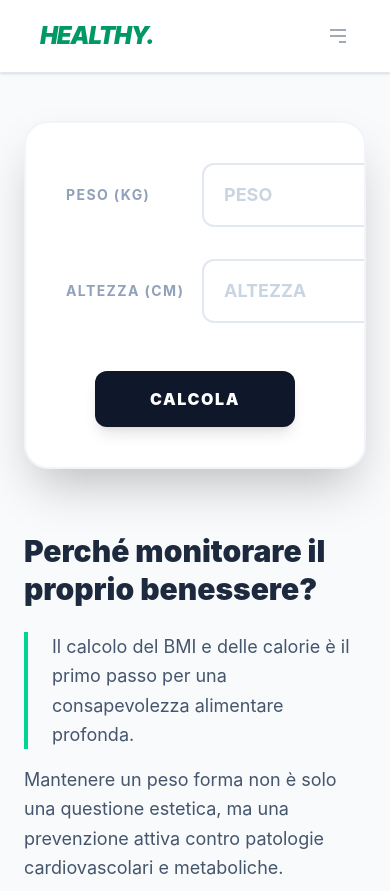
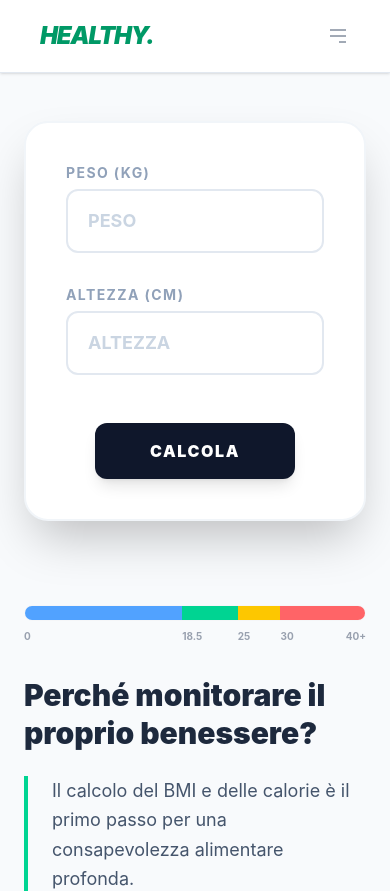
Before and after one commit to Granori/Progetto-SaluteBenessere, a React (Vite) app: page /calcolatorebmi in a window 390 px wide. Shown: the top 891 px of the page. Built offline with nearby package versions, Linux system fonts and the light colour scheme.

Commit message:
Aggiunto calcolo BMI con visualizzazione e spinner di caricamento

```diff
--- a/main.js
+++ b/main.js
@@ -1,6 +1,7 @@
 import express from 'express';
 import { join } from "node:path";
 
+const regNumerico = /^[0-9]+$/;
 
 let app = express();
 
@@ -41,6 +42,24 @@ app.get('/api/test', (req, res) => {
 app.post('/api/calcolo_bmi', (req, res) => {
     const body = req.body;
 
+    const errors = {};
+    const p = body.peso.replace(',', '.');
+    const a = body.altezza.replace(',', '.');
+
+    if (!regNumerico.test(p) || isNaN(parseFloat(p))) {
+        errors.peso = "Errore server";
+    }
+    if (!regNumerico.test(a) || isNaN(parseFloat(a))) {
+        errors.altezza = "Errore server";
+    }
+
+    if (Object.keys(errors).length > 0) {
+        return res.status(400).json(errors);
+    }
+
+    let bmi = (p / Math.pow(a / 100, 2)).toFixed(1);
+    res.status(200).json(bmi);
+
 });
 
 app.use((req, res) => {
@@ -48,5 +67,5 @@ app.use((req, res) => {
 });
 
 const server = app.listen(app.get('port'), () => {
-    console.log(`Server in ascolto su http://localhost:${app.get('port')}`);
+    console.log(`Server in ascolto su http://localhost:${app.get('port')}\n`);
 });
--- a/src/pages/bmi.jsx
+++ b/src/pages/bmi.jsx
@@ -1,5 +1,6 @@
 import { useState, useEffect } from "react";
 import FormInput from "./input_bmi";
+import LoadingSpin from "./caricamento";
 const regNumerico = /^[0-9]+$/;
 
 export default function PagBMI() {
@@ -7,9 +8,15 @@ export default function PagBMI() {
     const [altezza, setAltezza] = useState("");
     const [errors, setErrors] = useState({});
 
-    // const [caricamento, setCaricamento] = useState(true);
-    // if (caricamento) return <p>Caricamento in corso...</p>;
+    const [bmi, setBmi] = useState(-1);
+    const bmiPos = bmi >= 0 ? Math.min(Math.max((bmi * 100) / 40, 0), 100) : 0;
 
+    const [caricamento, setCaricamento] = useState(true);
+    useEffect(() => {
+        setCaricamento(false);
+    }, []);
+
+    const [attesa, setAttesa] = useState(false);
     async function gestisciBMI(e) {
         e.preventDefault();
 
@@ -34,6 +41,7 @@ export default function PagBMI() {
         }
         setErrors({}); // Svuoto gli errori
 
+        setAttesa(true);
         const datiBMI = { peso, altezza };
         try {
             const response = await fetch('/api/calcolo_bmi', {
@@ -44,14 +52,21 @@ export default function PagBMI() {
 
             if (response.ok) {
                 const risultato = await response.json();
-                console.log(risultato)
-                // setBmi(risultato.valoreBmi);
+
+                console.log(risultato);
+                setBmi(risultato);
             }
         } catch (errore) {
             console.error("Errore invio:", errore);
         }
+        setAttesa(false);
+    }
 
-    }
+    if (caricamento) return (
+        <div className="fixed inset-0 grid h-screen place-items-center">
+            <LoadingSpin />
+        </div>
+    );
 
     return (
         <main className="max-w-5xl mx-auto py-12 px-6">
@@ -76,12 +91,69 @@ export default function PagBMI() {
                     />
 
                     <div className="flex justify-center pt-4">
-                        <button type="submit" className="w-full max-w-[200px] py-4 bg-slate-900 hover:bg-emerald-600 text-white font-black rounded-xl shadow-lg hover:shadow-emerald-200 transition-all duration-300 uppercase tracking-widest">
+                        <button type="submit" className="w-full max-w-50 py-4 bg-slate-900 hover:bg-emerald-600 text-white font-black rounded-xl shadow-lg hover:shadow-emerald-200 transition-all duration-300 uppercase tracking-widest">
                             Calcola
                         </button>
                     </div>
                 </form>
             </section>
+
+            <div className="relative pt-5 pb-4">
+                { attesa &&
+                    <div className="absolute left-1/2 -translate-x-1/2 bottom-full">
+                        <LoadingSpin color="border-blue-600" size="w-10 h-10" />
+                    </div>
+                }
+
+                {/* Contenitore principale con padding superiore per dare spazio all'etichetta */}
+                <div className="relative pb-4">
+
+                    {/* Contenitore della Barra + Etichetta */}
+                    <div className="relative h-4 w-full flex rounded-full">
+                        {/* Etichetta Valore Corrente: Ancorata al top della barra tramite bottom-full */}
+                        { bmi >= 0 && !attesa &&
+                            <div
+                                className="absolute bottom-full mb-2 flex flex-col items-center transition-all duration-500 ease-out"
+                                style={{ left: `${bmiPos}%`, transform: 'translateX(-50%)' }}
+                            >
+                                {/* Il colore dello sfondo cambia dinamicamente in base alla zona */}
+                                <span className={`text-white text-xs font-bold px-2 py-1 rounded shadow-sm transition-colors duration-500 ${
+                                    bmi < 18.5 ? 'bg-blue-400' :
+                                    bmi < 25 ? 'bg-emerald-400' :
+                                    bmi < 30 ? 'bg-yellow-400' : 'bg-red-400'
+                                }`}>
+                                    {bmi}
+                                </span>
+                                {/* Freccia dell'etichetta: eredita il colore del testo sopra */}
+                                <div className={`w-0 h-0 border-l-[5px] border-l-transparent border-r-[5px] border-r-transparent border-t-[5px] transition-colors duration-500 ${
+                                    bmi < 18.5 ? 'border-t-blue-400' :
+                                    bmi < 25 ? 'border-t-emerald-400' :
+                                    bmi < 30 ? 'border-t-yellow-400' : 'border-t-red-400'
+                                }`}></div>
+                            </div>
+                        }
+
+
+                        {/* Barra Graduata (dentro il contenitore relative per un allineamento perfetto) */}
+                        <div className="flex w-full h-full rounded-full overflow-hidden border border-gray-100/50">
+                            <div className="h-full bg-blue-400" style={{ width: '46.25%' }}></div> {/* Fino a 18.5 */}
+                            <div className="h-full bg-emerald-400" style={{ width: '16.25%' }}></div> {/* Da 18.5 a 25 (6.5 punti = 16.25%) */}
+                            <div className="h-full bg-yellow-400" style={{ width: '12.5%' }}></div> {/* Da 25 a 30 (5 punti = 12.5%) */}
+                            <div className="h-full bg-red-400" style={{ width: '25%' }}></div> {/* Da 30 a 40 (10 punti = 25%) */}
+                        </div>
+                    </div>
+
+                    {/* Legenda sotto la barra */}
+                    <div className="relative mt-2 text-[10px] text-gray-400 font-bold uppercase h-4">
+                        <span className="absolute left-0">0</span>
+                        <span className="absolute" style={{ left: '46.25%' }}>18.5</span>
+                        <span className="absolute" style={{ left: '62.5%' }}>25</span>
+                        <span className="absolute" style={{ left: '75%' }}>30</span>
+                        <span className="absolute right-0">40+</span>
+                    </div>
+                </div>
+
+            </div>
 
             <article className="grid grid-cols-1 md:grid-cols-2 gap-12 items-start">
                 <div className="space-y-6">
--- /dev/null
+++ b/src/pages/caricamento.jsx
@@ -0,0 +1,18 @@
+/**
+ *
+ * @param {Object} props
+ * @param {string} [props.color='border-green-600'] - Definisce il colore del caricamento.
+ * - Formato: border-[colore].
+ * - Default: border-green-600
+ * @param {string} [props.size='h-30 w-30'] - Definisce la grandezza del caricamento.
+ * - Formato: h-[altezza] w-[larghezza]
+ * - Default: h-30 w-30
+ * @returns
+ */
+
+export default function Caricamento({ color = 'border-green-600', size = 'h-30 w-30' }) {
+
+    return (
+        <div className={`${size} animate-spin rounded-full ${color} border-8 border-t-transparent border-b-transparent`}></div>
+    );
+}
--- a/src/pages/input_bmi.jsx
+++ b/src/pages/input_bmi.jsx
@@ -3,7 +3,7 @@ import { useState, useEffect } from "react";
 export default function FormInput({ label, id, error, ...props }) {
 
     return (
-        <div className="grid grid-cols-[auto_1fr] items-center gap-x-2 gap-y-1.5">
+        <div className="grid grid-cols-1 sm:grid-cols-[auto_1fr] items-center gap-x-2 gap-y-1.5">
             <label
                 htmlFor={id}
                 className="w-32 text-sm font-bold text-slate-400 uppercase tracking-widest"
@@ -14,7 +14,7 @@ export default function FormInput({ label, id, error, ...props }) {
             <input
                 id={id}
                 {...props}
-                className={`w-48 px-5 py-4 border-2 rounded-xl outline-none transition-all font-bold text-lg placeholder:text-slate-300
+                className={`w-full sm:w-48 px-5 py-4 border-2 rounded-xl outline-none transition-all font-bold text-lg placeholder:text-slate-300
                 ${error
                     ? 'border-red-400 focus:ring-red-100 focus:border-red-500'
                     : 'border-slate-200 focus:ring-4 focus:ring-emerald-100 focus:border-emerald-500'
@@ -24,7 +24,7 @@ export default function FormInput({ label, id, error, ...props }) {
 
             {/* Usando col-start-2 il campo di errore viene messo esattamente sotto l'input */}
             {error && (
-                <div className="col-start-2 px-2 text-red-500 text-xs font-bold uppercase tracking-wider animate-pulse">
+                <div className="sm:col-start-2 px-2 text-red-500 text-xs font-bold uppercase tracking-wider animate-pulse">
                 {error}
                 </div>
             )}
```
